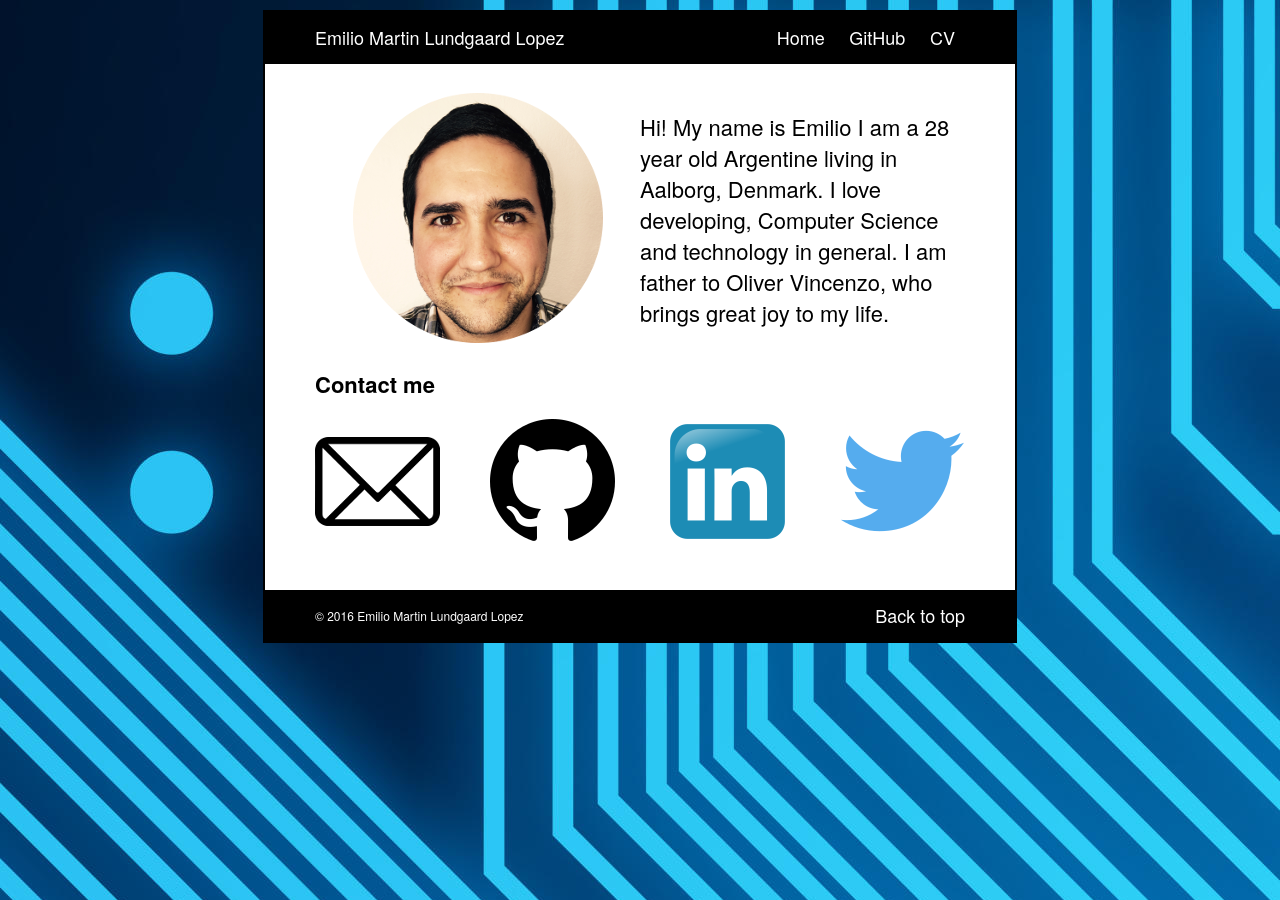
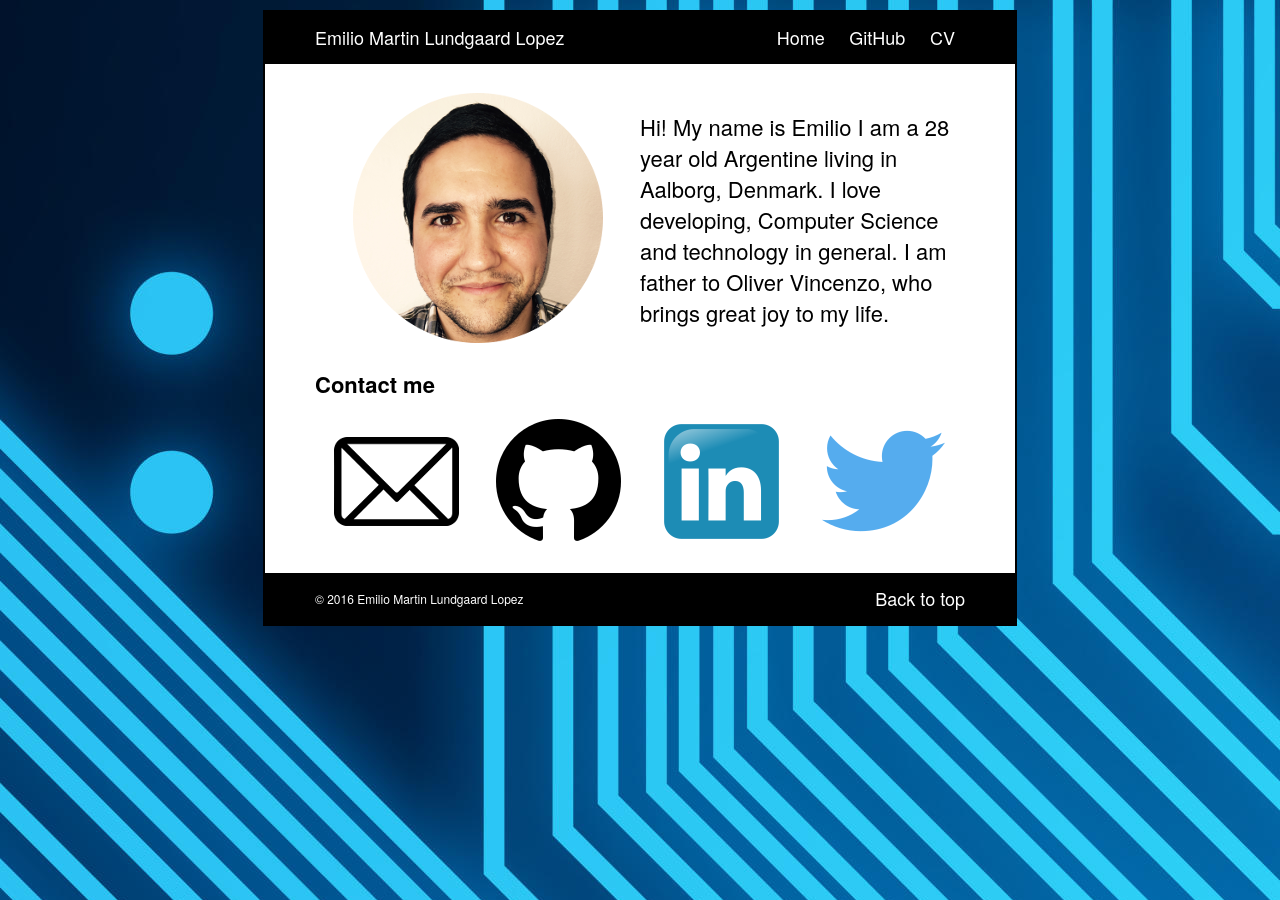
Before and after one commit to emilioidk/emilioidk.github.io, a Jekyll site: the page built from index.html, in a window 1280 px wide. Built offline with Jekyll 4.4.1, drawn with Linux system fonts in a browser that asks for light colours.

Commit message:
Adding backend text to TRL;Changing method of justification on social container;

```diff
--- a/_portfolio/TRL.markdown
+++ b/_portfolio/TRL.markdown
@@ -12,9 +12,9 @@ As practice, I made a web development project. I tried to reproduce the whole pr
 
 The restaurant The Restaurant's Logo was in need for a simple yet nice looking and responsive webpage. They of course had some requests that you can check out in [this Trello board](https://trello.com/b/5MUIudjz/the-restaurant-s-logo-single-page).
 
-I started out by making a design on GIMP. This is a very important step for me because on one hand I get to peek into the DOM without starting to code at all. There were 2 files: one showing how the webpage is expected to look when being displayed on a screen wider than certain breakpoint, and the other one detailing how it should look for smaller screens.
+I started out by making a [design](https://github.com/emilioidk/TRL-Single-Page/tree/master/design) on GIMP. This is a very important step for me because on one hand I get to peek into the DOM without starting to code at all. There were 2 files: one showing how the webpage is expected to look when being displayed on a screen wider than certain breakpoint, and the other one detailing how it should look for smaller screens.
 
-The next step was developing the frontend. Several tools and frameworks were used for this. First step was to set up tools for automatization. Grunt is a very important part of the development stage because it takes care of all the dirty work. I set up grunt to perform several tasks for me:
+The next step was developing the [frontend](https://github.com/emilioidk/TRL-Single-Page/tree/master/frontend). Several tools and frameworks were used for this. First step was to set up tools for automatization. Grunt is a very important part of the development stage because it takes care of all the dirty work. I set up grunt to perform several tasks for me:
 
 - translate jade file to HTML,
 - compile scss file to CSS
@@ -26,4 +26,6 @@ I also used [live.js](http://livejs.com/) to autorefresh my browser whenever I m
 
 While much of the styling for the page is homemade, I used [PureCSS](http://purecss.io/) in several parts of the process. Mainly the grid and the forms styling.
 
+The [backend](https://github.com/emilioidk/TRL-Single-Page/tree/master/backend) was developed as a WordPress theme. All the text that is being displayed can be modified in the customize page for the theme, as well as the logo, business name and other information.
+
 [Go over to GitHub](https://github.com/emilioidk/TRL-Single-Page) to check it out.
--- a/css/main.scss
+++ b/css/main.scss
@@ -194,6 +194,12 @@ h2 {
   font-size: $big-font-size;
 }
 
+.social-container {
+  display: flex;
+  align-items: center;
+  flex-flow: row wrap;
+  justify-content: space-around;
+}
 
 ////
 //// GitHub specific
--- a/index.html
+++ b/index.html
@@ -13,10 +13,9 @@ layout: default
 
 <h2 class="clear-float">Contact me</h2>
 
-<div class="justify-container">
+<div class="social-container">
   <a href="mailto:emilio@lundgaardlopez.com"><img src="assets/mail.png"/></a>
   <a href="https://github.com/emilioidk"><img src="assets/github.png"/></a>
   <a href="https://dk.linkedin.com/in/emilioidk"><img src="assets/linkedin.png"/></a>
   <a href="https://twitter.com/emilioidk"><img src="assets/twitter.png"/></a>
-  <span class="stretch"></span>
 </div>
```
